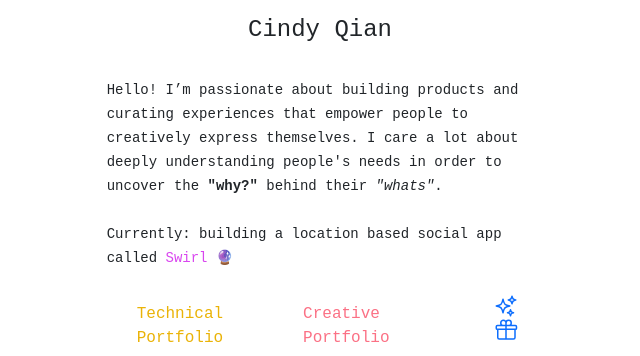
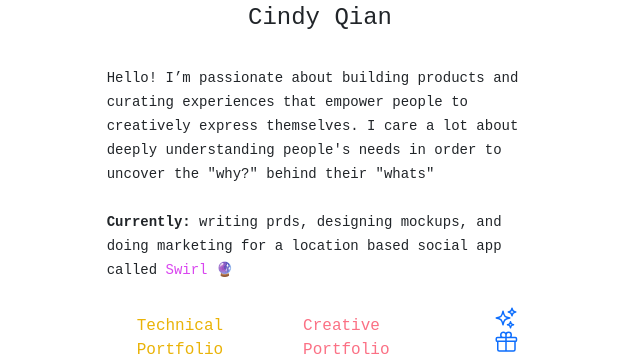
Before and after one commit to cindyqian/cindyqsite, a React (Create React App) app: page / in a window 1280 px wide. Shown: the part 254-610 px from the top of the page, without its empty margins (320-960 px from the left). Built offline with nearby package versions, Linux system fonts and the light colour scheme.

Commit message:
changed bio again

```diff
--- a/src/components/HomePage.js
+++ b/src/components/HomePage.js
@@ -54,10 +54,10 @@ function HomePage() {
             to creatively express themselves
             {/* in thoughtful and meaningful ways */}
             . I care a lot about deeply understanding people's needs in order to uncover
-            the <strong>"why?"</strong> behind their <em>"whats"</em>.
+            the "why?" behind their "whats"
 
             <br></br><br></br>
-            Currently: building a location based social app called
+            <strong>Currently:</strong> writing prds, designing mockups, and doing marketing for a location based social app called
               <ColorfulLink textColor="text-fuchsia-500 hover:text-fuchsia-600" link="https://swirl.chat/#intro" text=" Swirl "></ColorfulLink>
             &#128302;
             </p>
```
